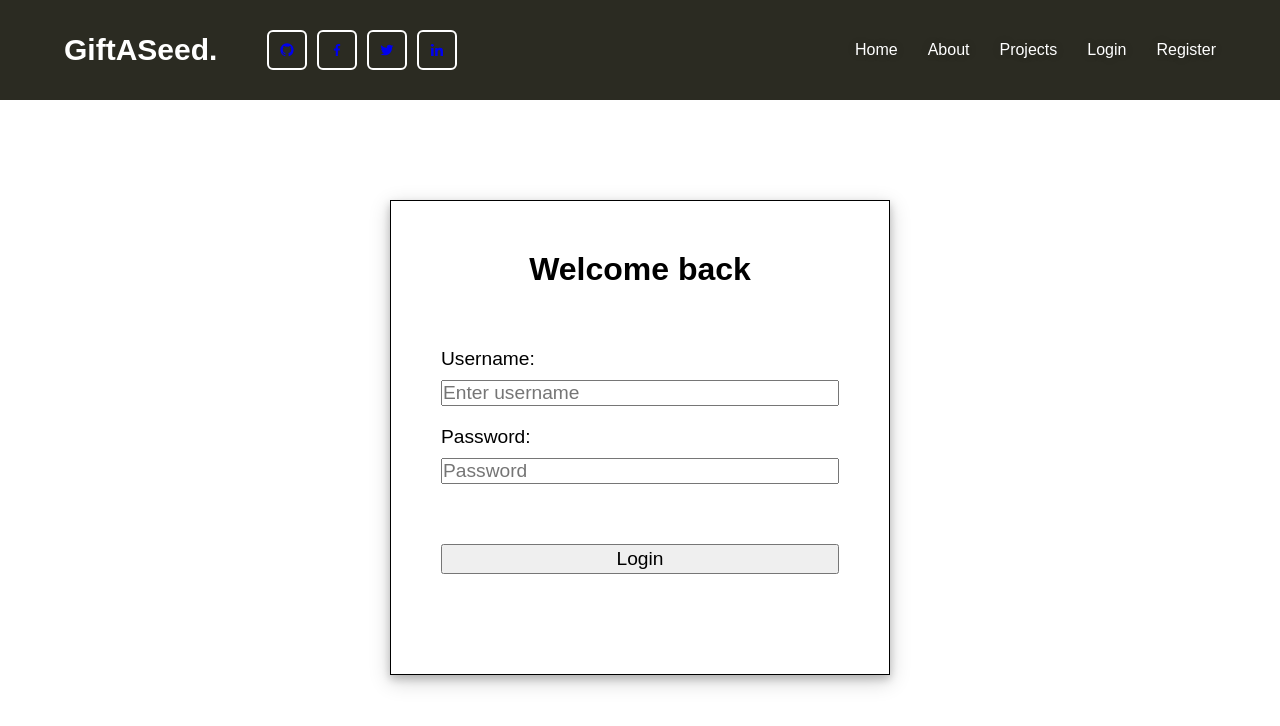
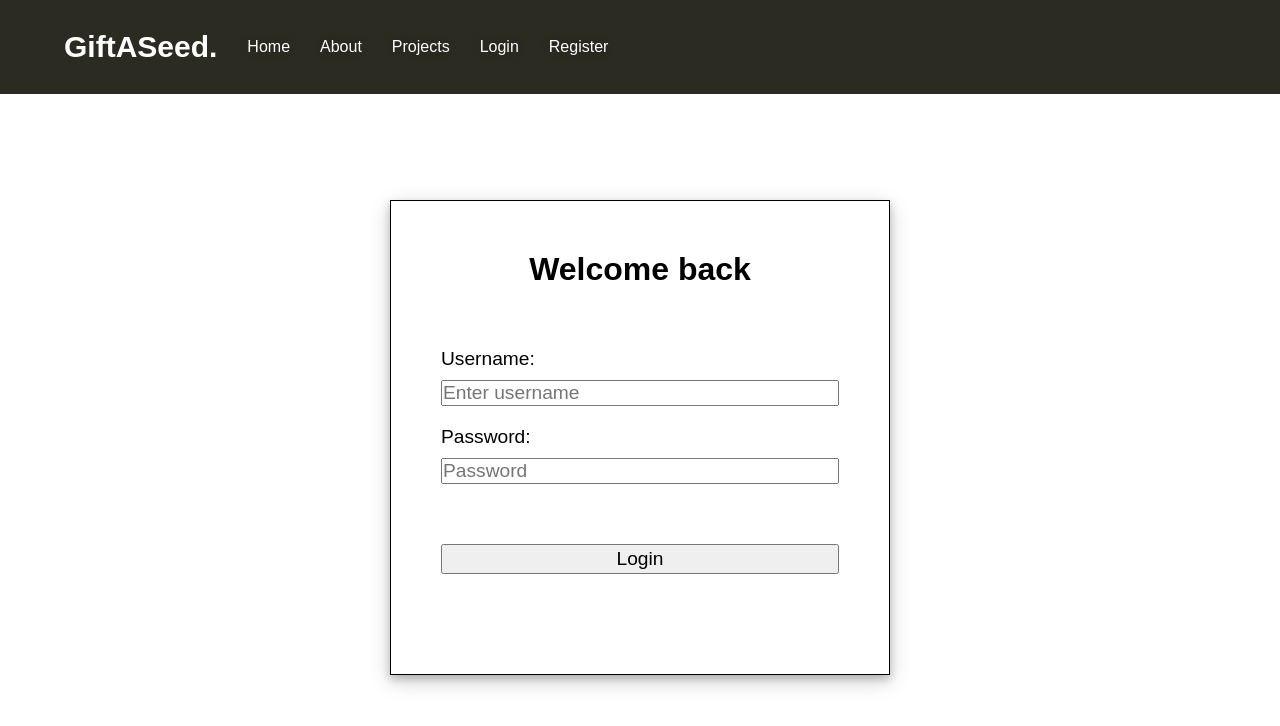
Before and after one commit to cindycheng061/Shecodes_Module5_React_CrowdfundingFrontEnd_Project, a React (Vite) app: page /user in a window 1280 px wide. Shown: the top 726 px of the page. Built offline with nearby package versions, Linux system fonts and the light colour scheme.

Commit message:
remove react icons

```diff
--- a/package.json
+++ b/package.json
@@ -12,7 +12,6 @@
   "dependencies": {
     "react": "^18.2.0",
     "react-dom": "^18.2.0",
-    "react-icons": "^4.11.0",
     "react-router-dom": "^6.15.0"
   },
   "devDependencies": {
--- a/src/api/get-user.js
+++ b/src/api/get-user.js
@@ -8,6 +8,7 @@
     });
     const errorMessage = data?.detail ?? fallbackError;
     throw new Error(errorMessage);
+    // return { errorMessage };
   }
 
   return await response.json();
--- a/src/components/NavBar.jsx
+++ b/src/components/NavBar.jsx
@@ -1,12 +1,7 @@
 import { Link, Outlet } from "react-router-dom";
 import "./NavBar.css";
 
-import {
-  BiLogoLinkedin,
-  BiLogoGithub,
-  BiLogoFacebook,
-  BiLogoTwitter,
-} from "react-icons/bi";
+
 
 
 function NavBar() {
@@ -26,20 +21,27 @@
           GiftASeed.
         </Link>
 
-        <div className="social-media">
+        {/* <div className="social-media">
           <a href="https://github.com/cindycheng061">
-            <BiLogoGithub />
+
+            <i class="fa-brands fa-github"></i>
           </a>
           <a href="https://www.facebook.com/">
-            <BiLogoFacebook />
+
+            <i class="fa-brands fa-github"></i>
           </a>
           <a href="https://twitter.com/">
-            <BiLogoTwitter />
+
+            <i class="fa-brands fa-github"></i>
           </a>
           <a href="https://www.linkedin.com/in/xiaoxin-cheng-6a8155117/">
-            <BiLogoLinkedin />
+
+            <i class="fa-brands fa-github"></i>
           </a>
-        </div>
+        </div> */}
+
+
+
         <nav className="nav-bar">
           <Link to="/" className="nav-btn">
             Home
@@ -82,11 +84,11 @@
 
           {hasToken ? (
             <Link to="/" className="nav-btn" onClick={handleLogout}>
-            Logout
+              Logout
             </Link>
           ) : (
             <Link to="/login" className="nav-btn">
-            Login
+              Login
             </Link>
           )}
 
--- a/src/pages/HomePage.jsx
+++ b/src/pages/HomePage.jsx
@@ -32,7 +32,7 @@
 
 import React, { useState } from "react";
 import "./HomePage.css";
-import { BiLogoLinkedin, BiLogoGithub, BiLogoFacebook, BiLogoTwitter, BiSolidChevronRight, BiSolidChevronLeft} from "react-icons/bi";
+// import { BiLogoLinkedin, BiLogoGithub, BiLogoFacebook, BiLogoTwitter, BiSolidChevronRight, BiSolidChevronLeft} from "react-icons/bi";
 import NavBar from "../components/NavBar";
 
 
@@ -128,10 +128,18 @@
           ))}
           <div className="slide-arrow">
             <span className="prev-btn" onClick={prevSlide}>
-              <BiSolidChevronLeft />
+              {/* <BiSolidChevronLeft /> */}
+              <link
+                rel="stylesheet"
+                href="https://fonts.googleapis.com/css2?family=Material+Symbols+Outlined:opsz,wght,FILL,GRAD@20..48,100..700,0..1,-50..200"
+              />
             </span>
             <span className="next-btn" onClick={nextSlide}>
-              <BiSolidChevronRight />
+              {/* <BiSolidChevronRight /> */}
+              <link
+                rel="stylesheet"
+                href="https://fonts.googleapis.com/css2?family=Material+Symbols+Outlined:opsz,wght,FILL,GRAD@20..48,100..700,0..1,-50..200"
+              />
             </span>
           </div>
         </div>
--- a/vite.config.js
+++ b/vite.config.js
@@ -4,11 +4,4 @@
 // https://vitejs.dev/config/
 export default defineConfig({
   plugins: [react()],
-
-  build: {
-    rollupOptions: {
-      // Add the external option to specify modules to exclude from bundling
-      external: ["react-icons/bi"],
-    },
-  },
 });
```
Also changed, not shown: 1 other file (tests, documents, lock files or other folders).
